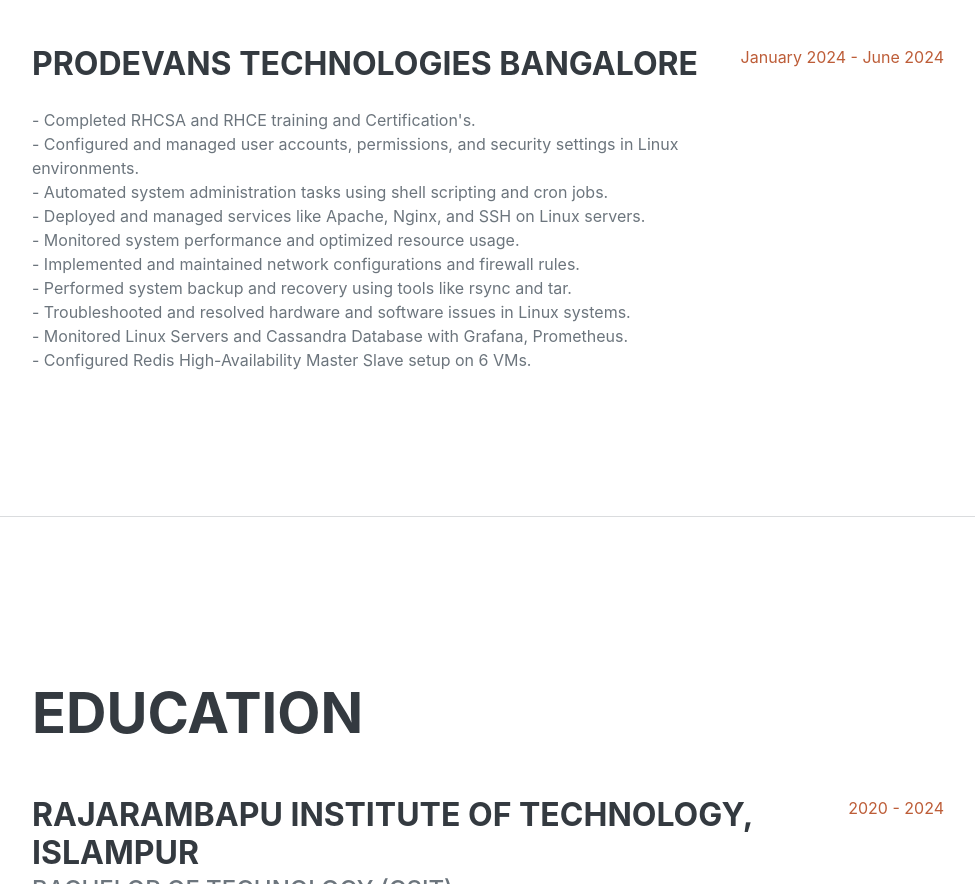
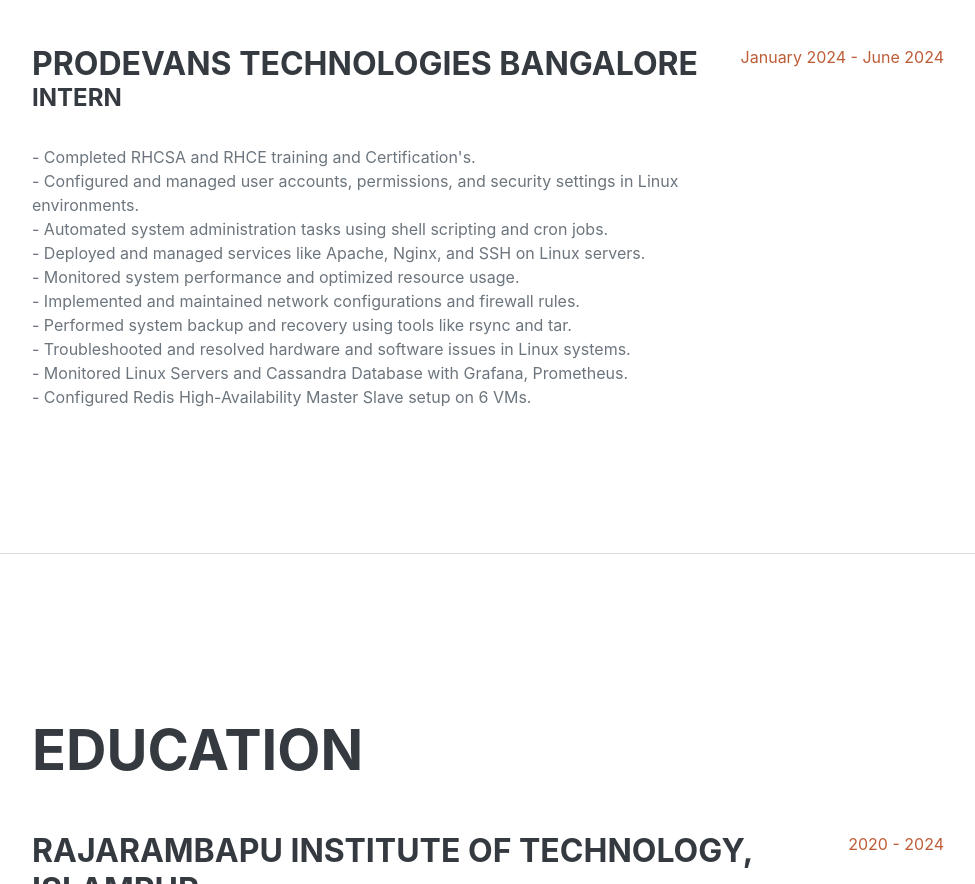
Before and after one commit to Sumit192002/My_Portfolio, a website: page index.html in a window 1280 px wide. Shown: the part 1234-2118 px from the top of the page, without its empty margins (288-1263 px from the left). Drawn offline with nearby package versions, Linux system fonts and the light colour scheme; a web font is replaced by a local one.

Commit message:
index.html changed

```diff
--- a/index.html
+++ b/index.html
@@ -83,6 +83,7 @@
         <div class="d-flex flex-column flex-md-row justify-content-between mb-5">
             <div class="flex-grow-1">
                 <h3 class="mb-0">Prodevans Technologies Bangalore</h3>
+                <h4>INTERN</h4>
                <br>
                 <p>
                     - Completed RHCSA and RHCE training and Certification's.</br>
@@ -237,7 +238,7 @@
         <ul class="fa-ul mb-0">
             <li>
                 <span class="fa-li"><i class="fas fa-trophy text-warning"></i></span>
-Red Hat Certified System Administrator (<a href="https://www.credly.com/badges/48c7f5f6-9354-4a6e-8e34-01584e2cd896/public_url" target="_blank">RHCSA</a>): Skilled in core system administration tasks for Red Hat Enterprise Linux.
+                    Red Hat Certified System Administrator (<a href="https://www.credly.com/badges/48c7f5f6-9354-4a6e-8e34-01584e2cd896/public_url" target="_blank">RHCSA</a>): Skilled in core system administration tasks for Red Hat Enterprise Linux.
             </li><br>
             <li>
                 <span class="fa-li"><i class="fas fa-trophy text-warning"></i></span>
```
